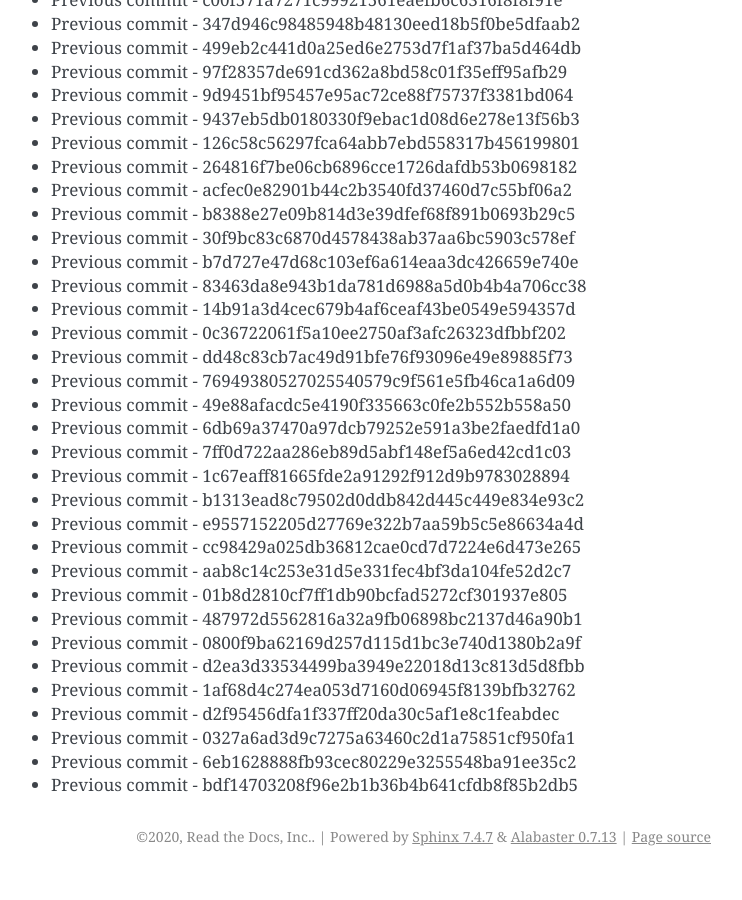
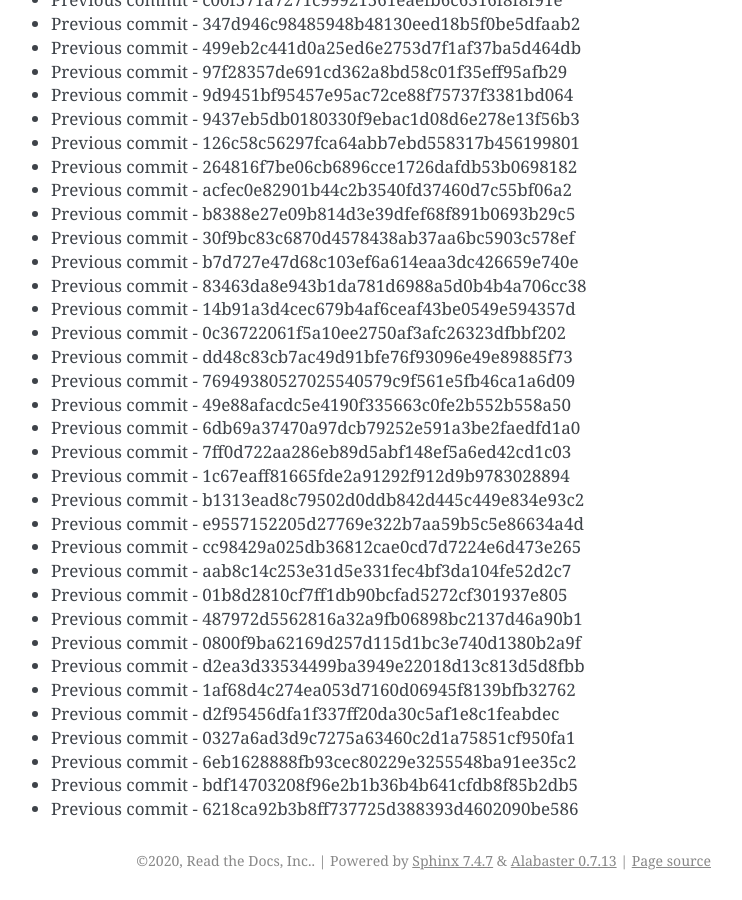
Before and after one commit to readthedocs/rtd-git-stresstest, a Sphinx documentation site: the page built from docs/updates.rst, in a window 1280 px wide and 900 px high, scrolled down 16052 px. Shown: the whole window, without its empty margins (399-1141 px from the left). Built offline with Sphinx 7.4.7, drawn with Linux system fonts in a browser that asks for light colours; before the commit the page ends 16928 px from its top, so only the background shows below that.

Commit message:
Generating commit from previous: 6218ca92b3b8ff737725d388393d4602090be586

```diff
--- a/docs/updates.rst
+++ b/docs/updates.rst
@@ -706,3 +706,4 @@ It can be tested for any performance characteristics.
 * Previous commit - 0327a6ad3d9c7275a63460c2d1a75851cf950fa1
 * Previous commit - 6eb1628888fb93cec80229e3255548ba91ee35c2
 * Previous commit - bdf14703208f96e2b1b36b4b641cfdb8f85b2db5
+* Previous commit - 6218ca92b3b8ff737725d388393d4602090be586
```
